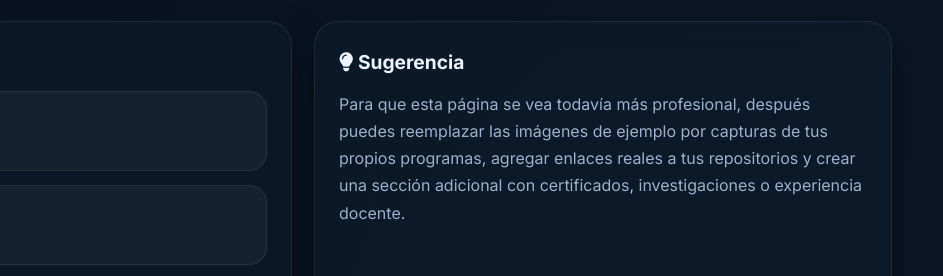
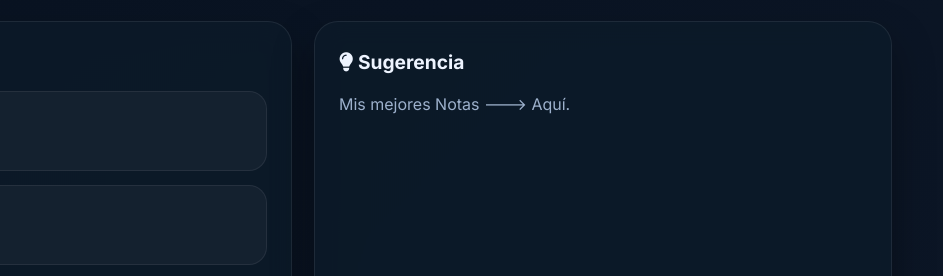
Before and after one commit to MichaelMoya/Mike-EPN_2026, a plain HTML site: page index.html in a window 1280 px wide. Shown: the part 2326-2602 px from the top of the page, 337-1280 px from the left. Drawn offline with Linux system fonts and the light colour scheme.

```diff
--- a/index.html
+++ b/index.html
@@ -769,9 +769,7 @@
           <div class="panel">
             <h3><i class="fa-solid fa-lightbulb"></i> Sugerencia</h3>
             <p>
-              Para que esta página se vea todavía más profesional, después puedes reemplazar las imágenes de ejemplo
-              por capturas de tus propios programas, agregar enlaces reales a tus repositorios y crear una sección
-              adicional con certificados, investigaciones o experiencia docente.
+              Mis mejores Notas ---> Aquí.
             </p>
           </div>
         </div>
```
